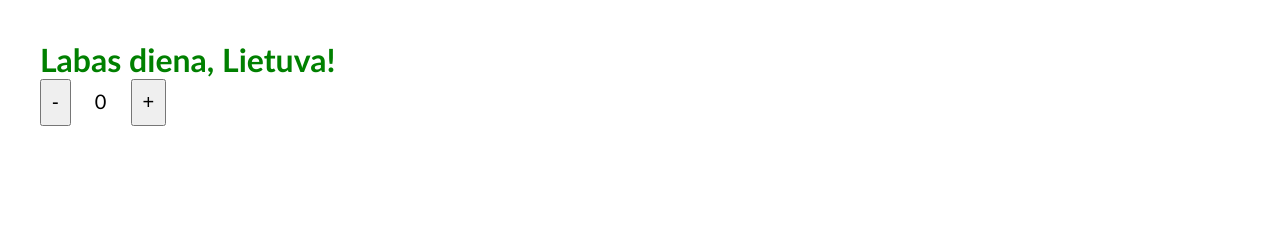
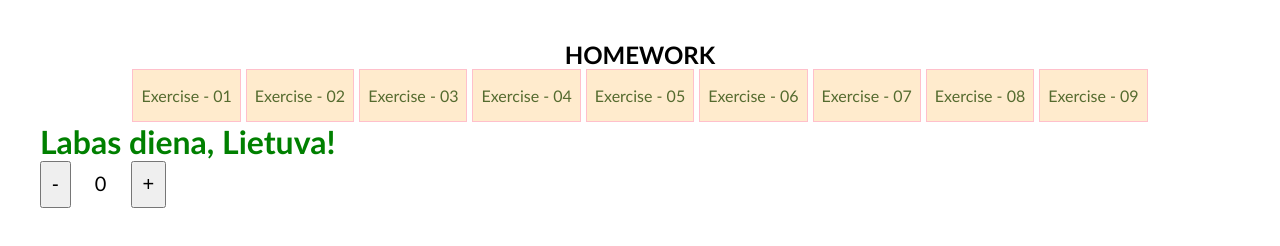
Before and after one commit to Zukauskas/js-dom, a website: page index.html in a window 1280 px wide. Drawn offline with Linux system fonts and the light colour scheme.

Commit message:
some homework styling and preparation

```diff
--- a/css/style.css
+++ b/css/style.css
@@ -10,6 +10,31 @@ body {
     padding: 40px;
     font-family: 'Gill Sans', 'Gill Sans MT', Calibri, 'Trebuchet MS',
         sans-serif;
+}
+
+.homework {
+    text-align: center;
+}
+
+.homework > p {
+    text-transform: uppercase;
+    font-weight: 700;
+    font-size: 24px;
+}
+
+.exercises {
+    display: flex;
+    gap: 5px;
+    justify-content: center;
+    flex-wrap: wrap;
+}
+
+.exercises a {
+    text-decoration: none;
+    padding: 1em 0.5em;
+    border: 1px solid pink;
+    background-color: blanchedalmond;
+    color: darkolivegreen;
 }
 
 button {
--- a/index.html
+++ b/index.html
@@ -10,6 +10,22 @@
 </head>
 
 <body>
+    <div class="homework">
+        <p>Homework</p>
+        <div class="exercises">
+
+            <a href="./exercises/01/index.html">Exercise - 01</a>
+            <a href="#">Exercise - 02</a>
+            <a href="#">Exercise - 03</a>
+            <a href="#">Exercise - 04</a>
+            <a href="#">Exercise - 05</a>
+            <a href="#">Exercise - 06</a>
+            <a href="#">Exercise - 07</a>
+            <a href="#">Exercise - 08</a>
+            <a href="#">Exercise - 09</a>
+
+        </div>
+    </div>
     <h1> Labas rytas, Lietuva! </h1>
 
     <button>-</button>
--- a/package.json
+++ b/package.json
@@ -4,6 +4,7 @@
     "description": "",
     "main": "index.js",
     "scripts": {
+        "dev": "dead-server --port=4108 --host=localhost",
         "test": "echo \"Error: no test specified\" && exit 1"
     },
     "keywords": [],
```
Also changed, not shown: exercises/01/01.md (added, +11 -0 lines), exercises/01/index.html (added, +17 -0 lines), exercises/01/index.js (added). Lines whose indentation alone changed are shown as unchanged.
